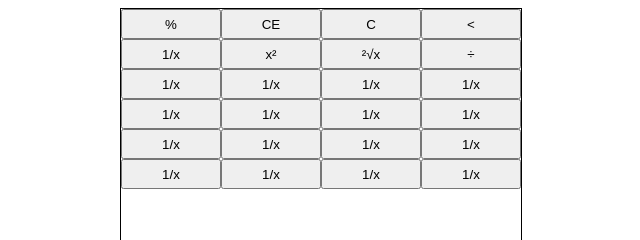
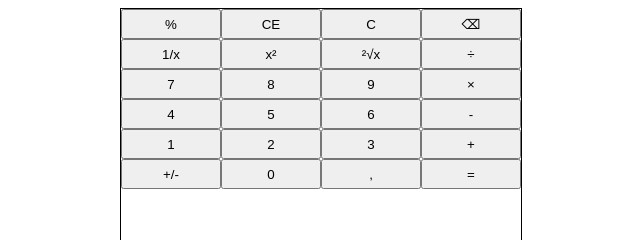
Before and after one commit to CrazyCatCZ/kalkulacka-skolni-projekt, a website: page static/index.html in a window 1280 px wide. Shown: the top 240 px of the page, 319-959 px from the left. Drawn offline with Linux system fonts and the light colour scheme.

Commit message:
Přidaná všechna ostatní tlačítka

```diff
--- a/static/index.html
+++ b/static/index.html
@@ -15,7 +15,7 @@
                 <button>%</button>
                 <button>CE</button>
                 <button>C</button>
-                <button><</button>
+                <button>⌫</button>
             </div>
             <div class="row" id="second-row">
                 <button>1/x</button>
@@ -24,28 +24,28 @@
                 <button>÷</button>
             </div>
             <div class="row" id="third-row">
-                <button>1/x</button>
-                <button>1/x</button>
-                <button>1/x</button>
-                <button>1/x</button>
+                <button>7</button>
+                <button>8</button>
+                <button>9</button>
+                <button>×</button>
             </div>
             <div class="row" id="fourth-row">
-                <button>1/x</button>
-                <button>1/x</button>
-                <button>1/x</button>
-                <button>1/x</button>
+                <button>4</button>
+                <button>5</button>
+                <button>6</button>
+                <button>-</button>
             </div>
             <div class="row" id="fifth-row">
-                <button>1/x</button>
-                <button>1/x</button>
-                <button>1/x</button>
-                <button>1/x</button>
+                <button>1</button>
+                <button>2</button>
+                <button>3</button>
+                <button>+</button>
             </div>
             <div class="row" id="sixth-row">
-                <button>1/x</button>
-                <button>1/x</button>
-                <button>1/x</button>
-                <button>1/x</button>
+                <button>+/-</button>
+                <button>0</button>
+                <button>,</button>
+                <button>=</button>
             </div>
         </div>
     </div>
```
